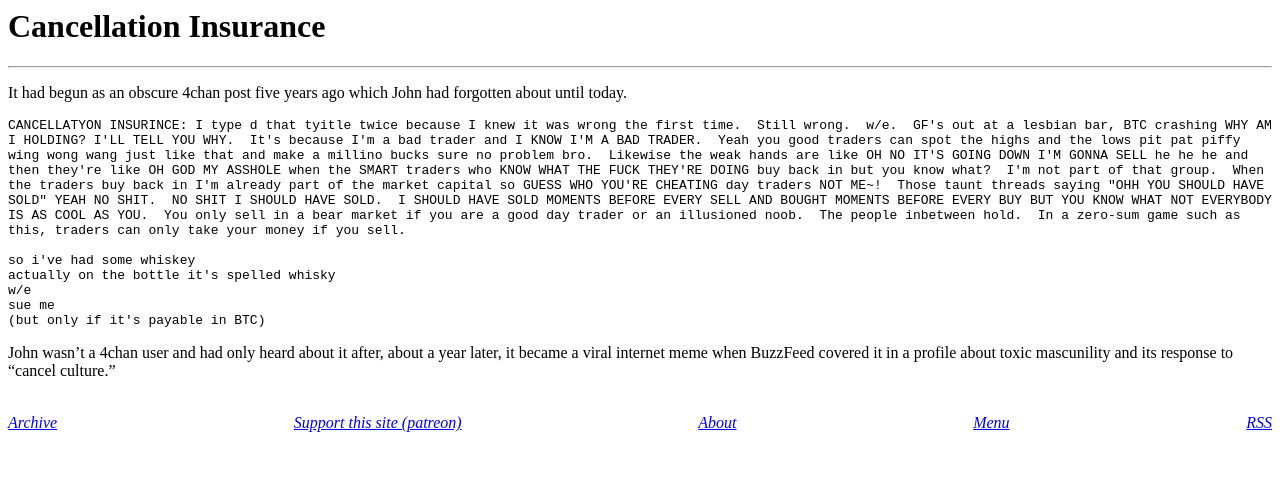
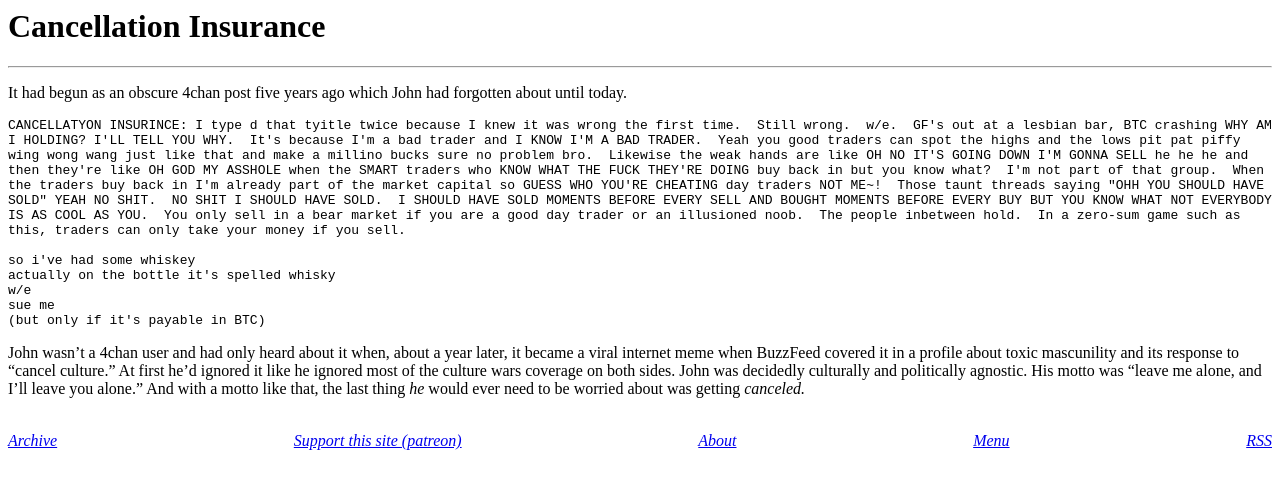
Before and after one commit to derykmakgill/website, a Jekyll site: the page built from cancel.md, in a window 1280 px wide. Shown: the top 489 px of the page. Built offline with Jekyll 4.4.1, drawn with Linux system fonts in a browser that asks for light colours.

Commit message:
Update cancel.md

````diff
--- a/cancel.md
+++ b/cancel.md
@@ -15,4 +15,4 @@ sue me
 (but only if it's payable in BTC)
 ```
 
-John wasn't a 4chan user and had only heard about it after, about a year later, it became a viral internet meme when BuzzFeed covered it in a profile about toxic mascunility and its response to "cancel culture."
+John wasn't a 4chan user and had only heard about it when, about a year later, it became a viral internet meme when BuzzFeed covered it in a profile about toxic mascunility and its response to "cancel culture." At first he'd ignored it like he ignored most of the culture wars coverage on both sides. John was decidedly culturally and politically agnostic. His motto was "leave me alone, and I'll leave you alone." And with a motto like that, the last thing *he* would ever need to be worried about was getting *canceled.*
````
